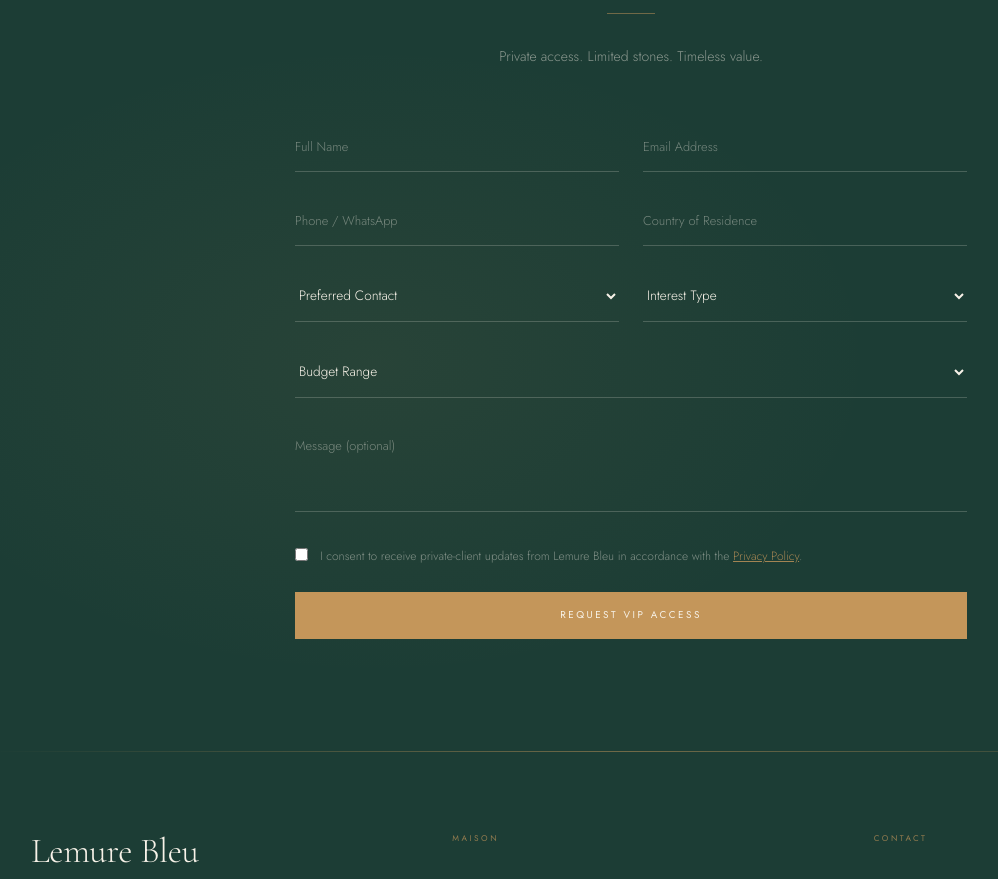
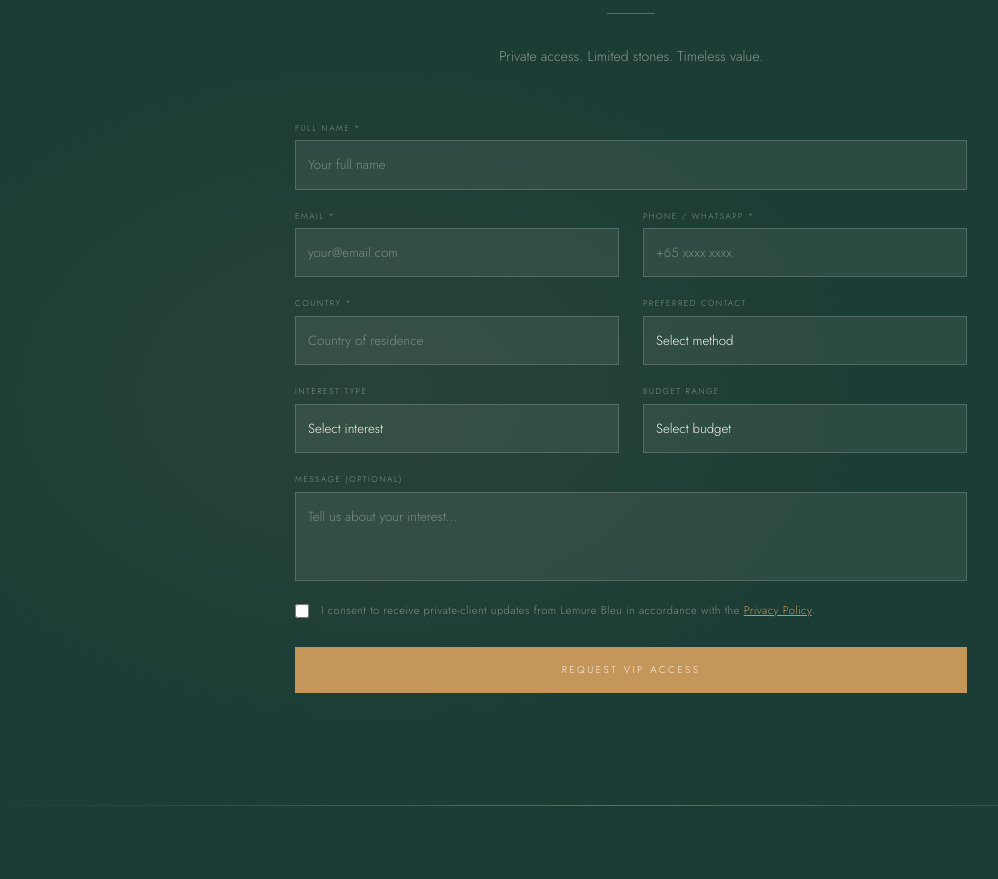
Before and after one commit to Ibthisam29/lemure-bleu, a Next.js app: page / in a window 1280 px wide. Shown: the part 4974-5853 px from the top of the page, without its empty margins (9-1007 px from the left). Built offline with nearby package versions, Linux system fonts and the light colour scheme.

Commit message:
Fix: VIP/appointment/preorder APIs use anon key, form labels + styling, better errors

```diff
--- a/src/components/ui/VipForm.tsx
+++ b/src/components/ui/VipForm.tsx
@@ -6,7 +6,47 @@ export default function VipForm({ dark = false }: { dark?: boolean }) {
   const [loading, setLoading] = useState(false);
   const [error, setError] = useState("");
 
-  const fieldClass = dark ? "input-field-dark" : "input-field";
+  // Styles based on dark/light context
+  const fieldBase: React.CSSProperties = {
+    width: "100%",
+    padding: "0.85rem 0.75rem",
+    fontFamily: "Jost, sans-serif",
+    fontSize: "0.83rem",
+    fontWeight: 300,
+    outline: "none",
+    transition: "border-color 0.25s",
+    borderRadius: 0,
+    WebkitAppearance: "none",
+    appearance: "none",
+  };
+
+  const lightField: React.CSSProperties = {
+    ...fieldBase,
+    background: "var(--ivory)",
+    border: "1px solid var(--stone)",
+    color: "var(--emerald)",
+  };
+
+  const darkField: React.CSSProperties = {
+    ...fieldBase,
+    background: "rgba(255,255,255,0.07)",
+    border: "1px solid rgba(247,242,232,0.18)",
+    color: "var(--ivory)",
+  };
+
+  const f = dark ? darkField : lightField;
+  const placeholderColor = dark ? "rgba(247,242,232,0.38)" : "var(--warm-grey)";
+
+  const labelStyle: React.CSSProperties = {
+    display: "block",
+    fontSize: "0.52rem",
+    letterSpacing: "0.18em",
+    textTransform: "uppercase",
+    color: dark ? "rgba(247,242,232,0.45)" : "var(--warm-grey)",
+    fontWeight: 300,
+    marginBottom: "0.4rem",
+    fontFamily: "Jost, sans-serif",
+  };
 
   async function handleSubmit(e: React.FormEvent<HTMLFormElement>) {
     e.preventDefault();
@@ -14,11 +54,17 @@ export default function VipForm({ dark = false }: { dark?: boolean }) {
     setError("");
     const data = Object.fromEntries(new FormData(e.currentTarget));
     try {
-      const res = await fetch("/api/vip-register", { method: "POST", headers: { "Content-Type": "application/json" }, body: JSON.stringify(data) });
-      if (!res.ok) throw new Error();
+      const res = await fetch("/api/vip-register", {
+        method: "POST",
+        headers: { "Content-Type": "application/json" },
+        body: JSON.stringify(data),
+      });
+      const json = await res.json();
+      if (!res.ok) throw new Error(json.error || "Failed");
       setSubmitted(true);
-    } catch {
-      setError("Something went wrong. Please contact hello@lemurebleu.com");
+    } catch (err) {
+      setError("Submission failed. Please email hello@lemurebleu.com directly.");
+      console.error(err);
     } finally {
       setLoading(false);
     }
@@ -26,70 +72,123 @@ export default function VipForm({ dark = false }: { dark?: boolean }) {
 
   if (submitted) {
     return (
-      <div className="text-center py-12">
-        <div className="w-12 h-12 rotate-45 mx-auto mb-8" style={{ border: "1px solid rgba(196,150,90,0.5)", background: "rgba(196,150,90,0.1)" }}>
-          <div className="absolute inset-0 flex items-center justify-center -rotate-45">
-            <span style={{ color: "var(--champagne)", fontSize: "1.2rem" }}>✓</span>
+      <div style={{ textAlign: "center", padding: "3rem 1rem" }}>
+        <div style={{ width: "48px", height: "48px", transform: "rotate(45deg)", border: "1px solid rgba(196,150,90,0.5)", background: "rgba(196,150,90,0.1)", margin: "0 auto 1.5rem", position: "relative" }}>
+          <div style={{ position: "absolute", inset: 0, display: "flex", alignItems: "center", justifyContent: "center", transform: "rotate(-45deg)", color: "var(--champagne)", fontSize: "1.1rem" }}>✓</div>
         </div>
-        </div>
-        <h3 className="display text-2xl mb-4" style={{ color: dark ? "var(--ivory)" : "var(--emerald)" }}>
+        <h3 style={{ fontFamily: "Cormorant Garamond, serif", fontSize: "1.6rem", fontWeight: 300, color: dark ? "var(--ivory)" : "var(--emerald)", marginBottom: "0.75rem" }}>
           Welcome to the Private Circle
         </h3>
-        <p className="text-sm leading-loose" style={{ color: dark ? "rgba(247,242,232,0.55)" : "var(--warm-grey)", fontWeight: 300 }}>
-          Your private access request has been received.<br />Our concierge will contact you shortly.
+        <p style={{ fontSize: "0.82rem", color: dark ? "rgba(247,242,232,0.55)" : "var(--warm-grey)", fontWeight: 300, lineHeight: 1.8 }}>
+          Your request has been received.<br />Our concierge will contact you shortly.
         </p>
       </div>
     );
   }
 
-  const sel = (name: string, placeholder: string, opts: string[][]) => (
+  return (
+    <form onSubmit={handleSubmit}>
+      <style>{`
+        .vf-input::placeholder { color: ${placeholderColor}; }
+        .vf-input option { background: #1C3D35; color: #F7F2E8; }
+        .vf-input:focus { border-color: var(--champagne) !important; }
+      `}</style>
+
+      <div style={{ display: "grid", gridTemplateColumns: "1fr 1fr", gap: "1.25rem 1.5rem" }}>
+        {/* Full name */}
+        <div style={{ gridColumn: "1 / -1" }}>
+          <label style={labelStyle}>Full Name *</label>
+          <input name="full_name" required placeholder="Your full name" className="vf-input" style={f} />
+        </div>
+
+        {/* Email */}
         <div>
-      <select name={name} required className={fieldClass} style={{ width: "100%", background: "transparent", cursor: "pointer" }}>
-        <option value="">{placeholder}</option>
-        {opts.map(([v, l]) => <option key={v} value={v}>{l}</option>)}
+          <label style={labelStyle}>Email *</label>
+          <input name="email" type="email" required placeholder="your@email.com" className="vf-input" style={f} />
+        </div>
+
+        {/* Phone */}
+        <div>
+          <label style={labelStyle}>Phone / WhatsApp *</label>
+          <input name="phone" type="tel" required placeholder="+65 xxxx xxxx" className="vf-input" style={f} />
+        </div>
+
+        {/* Country */}
+        <div>
+          <label style={labelStyle}>Country *</label>
+          <input name="country" required placeholder="Country of residence" className="vf-input" style={f} />
+        </div>
+
+        {/* Preferred contact */}
+        <div>
+          <label style={labelStyle}>Preferred Contact</label>
+          <select name="preferred_contact" className="vf-input" style={{ ...f, cursor: "pointer" }}>
+            <option value="">Select method</option>
+            <option value="whatsapp">WhatsApp</option>
+            <option value="email">Email</option>
+            <option value="phone">Phone</option>
           </select>
         </div>
-  );
 
-  return (
-    <form onSubmit={handleSubmit} className="space-y-6">
-      <div className="grid grid-cols-1 md:grid-cols-2 gap-6">
-        <input name="full_name" required placeholder="Full Name" className={fieldClass} />
-        <input name="email" type="email" required placeholder="Email Address" className={fieldClass} />
-        <input name="phone" type="tel" required placeholder="Phone / WhatsApp" className={fieldClass} />
-        <input name="country" required placeholder="Country of Residence" className={fieldClass} />
+        {/* Interest type */}
+        <div>
+          <label style={labelStyle}>Interest Type</label>
+          <select name="interest_type" className="vf-input" style={{ ...f, cursor: "pointer" }}>
+            <option value="">Select interest</option>
+            <option value="bespoke">Bespoke Jewellery</option>
+            <option value="vip_preorder">VIP Preorder</option>
+            <option value="rare_stone">Rare Stone Collection</option>
+            <option value="heirloom">Heirloom Redesign</option>
+            <option value="private_auction">Private Auction</option>
+            <option value="trade">Trade / Consignment</option>
+          </select>
         </div>
 
-      <div className="grid grid-cols-1 md:grid-cols-2 gap-6">
-        {sel("preferred_contact", "Preferred Contact", [["whatsapp","WhatsApp"],["email","Email"],["phone","Phone"]])}
-        {sel("interest_type", "Interest Type", [
-          ["bespoke","Bespoke Jewellery"],["vip_preorder","VIP Preorder"],
-          ["rare_stone","Rare Stone Collection"],["heirloom","Heirloom Redesign"],
-          ["private_auction","Private Auction"],["trade","Trade / Consignment"],
-        ])}
+        {/* Budget */}
+        <div>
+          <label style={labelStyle}>Budget Range</label>
+          <select name="budget_range" className="vf-input" style={{ ...f, cursor: "pointer" }}>
+            <option value="">Select budget</option>
+            <option value="below_1k">Below SGD 1,000</option>
+            <option value="1k_3k">SGD 1,000 – 3,000</option>
+            <option value="3k_10k">SGD 3,000 – 10,000</option>
+            <option value="10k_50k">SGD 10,000 – 50,000</option>
+            <option value="50k_plus">SGD 50,000+</option>
+          </select>
         </div>
 
-      {sel("budget_range", "Budget Range", [
-        ["below_1k","Below SGD 1,000"],["1k_3k","SGD 1,000 – 3,000"],
-        ["3k_10k","SGD 3,000 – 10,000"],["10k_50k","SGD 10,000 – 50,000"],["50k_plus","SGD 50,000+"],
-      ])}
+        {/* Message */}
+        <div style={{ gridColumn: "1 / -1" }}>
+          <label style={labelStyle}>Message (optional)</label>
+          <textarea name="message" rows={3} placeholder="Tell us about your interest..." className="vf-input"
+            style={{ ...f, resize: "none", display: "block" }} />
+        </div>
 
-      <textarea name="message" rows={3} placeholder="Message (optional)" className={fieldClass}
-        style={{ resize: "none", display: "block", width: "100%" }} />
-
-      <div className="flex items-start gap-3 pt-2">
-        <input type="checkbox" name="consent" id="consent_vip" required className="mt-1 flex-shrink-0" style={{ accentColor: "var(--champagne)" }} />
-        <label htmlFor="consent_vip" className="text-xs leading-loose cursor-pointer" style={{ color: dark ? "rgba(247,242,232,0.45)" : "var(--warm-grey)", fontWeight: 300 }}>
+        {/* Consent */}
+        <div style={{ gridColumn: "1 / -1", display: "flex", alignItems: "flex-start", gap: "0.75rem" }}>
+          <input type="checkbox" name="consent" id="vf_consent" required
+            style={{ marginTop: "3px", flexShrink: 0, accentColor: "var(--champagne)", width: "14px", height: "14px" }} />
+          <label htmlFor="vf_consent" style={{ ...labelStyle, fontSize: "0.7rem", letterSpacing: "0.04em", textTransform: "none", cursor: "pointer", lineHeight: 1.7 }}>
             I consent to receive private-client updates from Lemure Bleu in accordance with the{" "}
-          <a href="/privacy-policy" className="underline" style={{ color: dark ? "rgba(196,150,90,0.8)" : "var(--champagne)" }}>Privacy Policy</a>.
+            <a href="/privacy-policy" style={{ color: "var(--champagne)", textDecoration: "underline" }}>Privacy Policy</a>.
           </label>
         </div>
 
-      {error && <p className="text-sm" style={{ color: "#e07070" }}>{error}</p>}
+        {/* Error */}
+        {error && (
+          <div style={{ gridColumn: "1 / -1", padding: "0.75rem 1rem", background: "rgba(224,112,112,0.1)", border: "1px solid rgba(224,112,112,0.3)" }}>
+            <p style={{ fontSize: "0.75rem", color: "#e07070", fontWeight: 300 }}>{error}</p>
+          </div>
+        )}
 
-      <button type="submit" disabled={loading} className="btn-gold w-full" style={{ opacity: loading ? 0.6 : 1 }}>
-        {loading ? "Submitting..." : "Request VIP Access"}
+        {/* Submit */}
+        <div style={{ gridColumn: "1 / -1" }}>
+          <button type="submit" disabled={loading}
+            style={{ width: "100%", padding: "1rem", background: "var(--champagne)", color: "var(--ivory)", fontFamily: "Jost, sans-serif", fontSize: "0.62rem", letterSpacing: "0.25em", textTransform: "uppercase", border: "none", cursor: loading ? "not-allowed" : "pointer", opacity: loading ? 0.6 : 1, transition: "all 0.3s" }}>
+            {loading ? "Submitting…" : "Request VIP Access"}
           </button>
+        </div>
+      </div>
     </form>
   );
 }
```
Also changed, not shown: src/app/api/appointment/route.ts (+17 -22 lines), src/app/api/preorder-interest/route.ts (+21 -10 lines), src/app/api/vip-register/route.ts (+22 -30 lines). Lines whose indentation alone changed are shown as unchanged.
